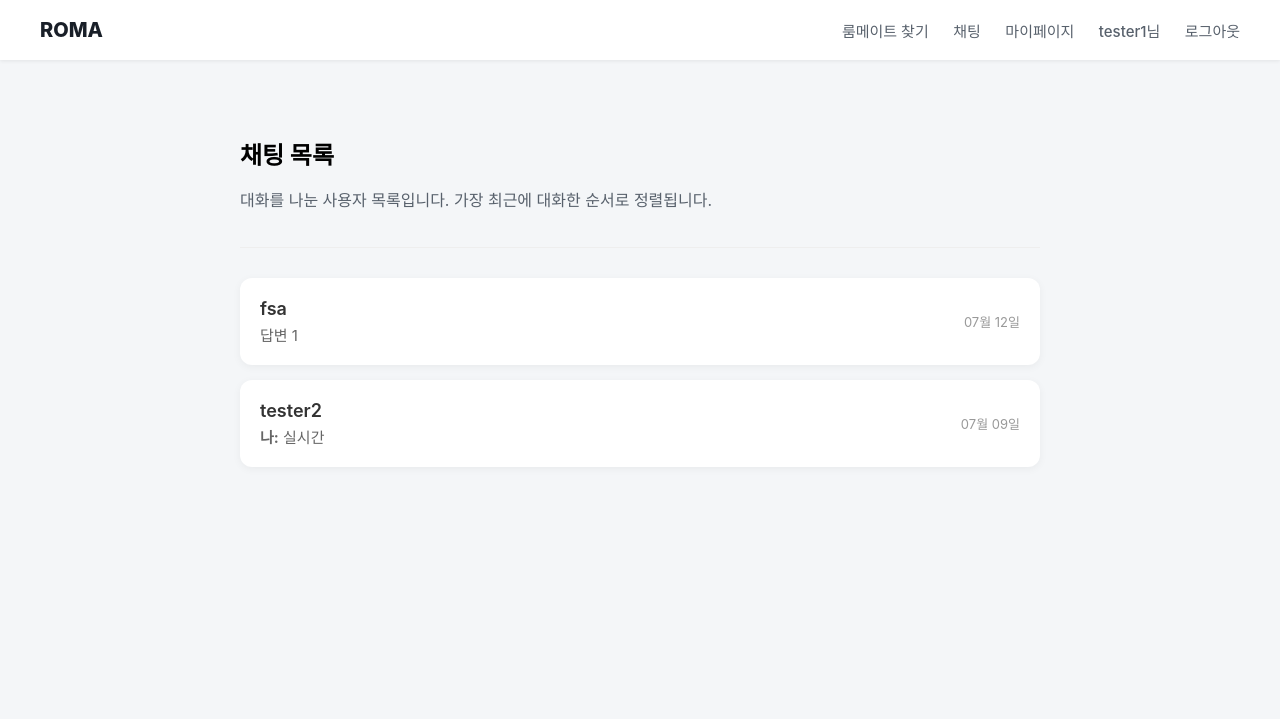
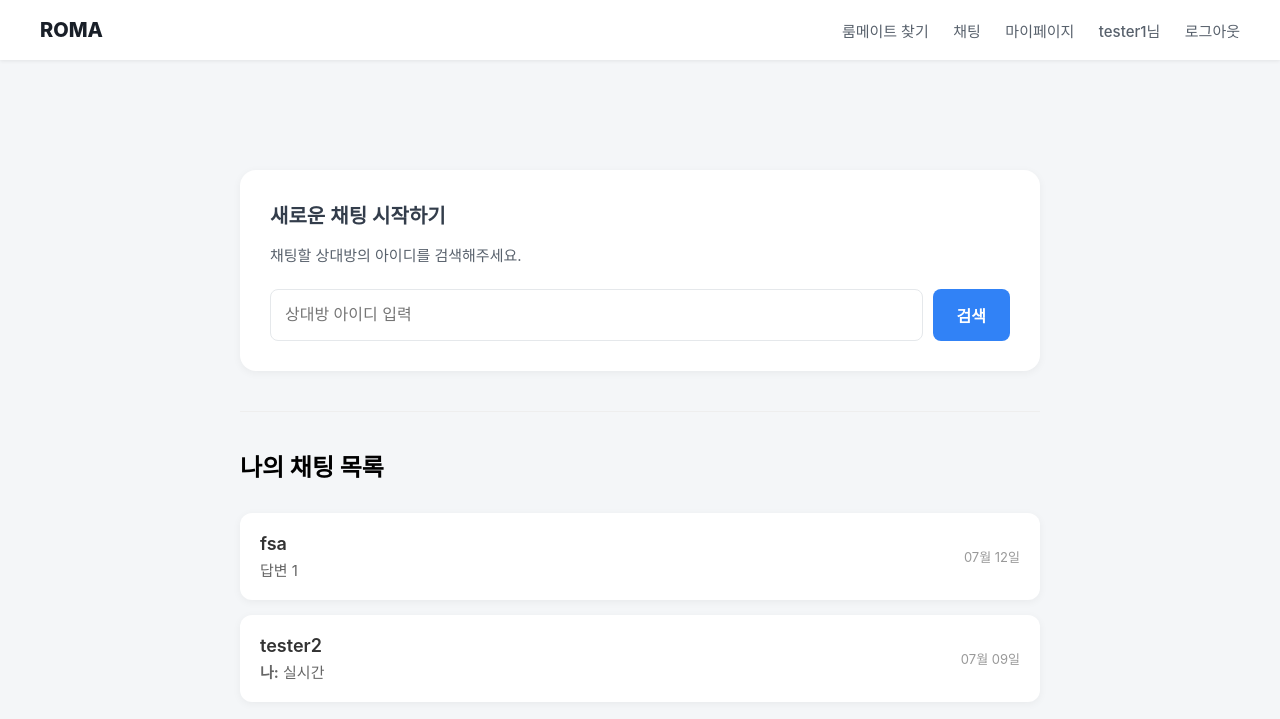
Before and after one commit to iamywl/ROMA, a Django app: page /chat/ in a window 1280 px wide. Shown: the top 719 px of the page. Run offline with Django 4.2, Linux system fonts and the light colour scheme; a user stored in the database is signed in; data comes from the database, SQL or seed files in the repository; both versions use the stored data as it was after the commit.

Commit message:
읽음 기능 구현완료

```diff
--- a/chat/templates/chat/list.html
+++ b/chat/templates/chat/list.html
@@ -3,27 +3,111 @@
 
 {% block content %}
 <style>
+/* --- 이 스타일 블록 전체가 중요합니다 --- */
 .chat-list-container { max-width: 800px; margin: 40px auto; padding: 20px; }
-.chat-list-header { margin-bottom: 30px; padding-bottom: 20px; border-bottom: 1px solid #eee; }
-.chat-list-header h1 { font-size: 24px; font-weight: 700; margin-bottom: 8px; }
-.chat-list-header p { font-size: 16px; color: #58616c; }
+
+/* 검색창 스타일 (이 부분이 복원되었습니다) */
+.user-search-container {
+    margin-bottom: 40px;
+    background-color: #fff;
+    padding: 30px;
+    border-radius: 16px;
+    box-shadow: 0 2px 8px rgba(0,0,0,.05);
+}
+.user-search-container h2 {
+    font-size: 20px;
+    font-weight: 600;
+    margin-top: 0;
+    margin-bottom: 8px;
+    color: #333d4b;
+}
+.user-search-container p {
+    font-size: 15px;
+    color: #58616c;
+    margin-bottom: 24px;
+}
+.search-form { display: flex; gap: 10px; }
+.search-form input[type="text"] {
+    flex-grow: 1;
+    padding: 14px;
+    border: 1px solid #e5e8eb;
+    border-radius: 8px;
+    font-size: 16px;
+}
+.search-form input[type="text"]:focus {
+    outline: none;
+    border-color: #3182f6;
+}
+.search-form button {
+    padding: 14px 24px;
+    border: none;
+    background-color: #3182f6;
+    color: #fff;
+    font-size: 16px;
+    font-weight: 600;
+    border-radius: 8px;
+    cursor: pointer;
+    transition: background-color 0.2s;
+}
+.search-form button:hover { background-color: #1b64da; }
+.alert-error {
+    color: #c7254e;
+    background-color: #f9f2f4;
+    border-color: #f5c6cb;
+    padding: 12px 16px;
+    margin-bottom: 16px;
+    border-radius: 8px;
+    font-size: 14px;
+    border: 1px solid transparent;
+}
+
+/* 채팅 목록 스타일 */
+.chat-list-header {
+    margin-bottom: 30px;
+    padding-top: 20px;
+    border-top: 1px solid #eee;
+}
+.chat-list-header h1 {
+    font-size: 24px;
+    font-weight: 700;
+    margin-bottom: 8px;
+}
 .chat-list-item { display: flex; align-items: center; padding: 20px; background-color: #fff; border-radius: 12px; margin-bottom: 15px; text-decoration: none; color: inherit; box-shadow: 0 2px 8px rgba(0,0,0,.05); transition: transform .2s, box-shadow .2s; }
 .chat-list-item:hover { transform: translateY(-3px); box-shadow: 0 4px 12px rgba(0,0,0,.1); }
 .chat-list-item .info { flex-grow: 1; }
 .chat-list-item .username { font-size: 18px; font-weight: 600; color: #333; }
 .chat-list-item .last-message { font-size: 15px; color: #666; margin-top: 5px; white-space: nowrap; overflow: hidden; text-overflow: ellipsis; max-width: 500px; }
-.chat-list-item .timestamp { font-size: 13px; color: #999; margin-left: auto; white-space: nowrap; }
+.chat-list-item .timestamp { font-size: 13px; color: #999; margin-left: 15px; white-space: nowrap; }
+.unread-dot { width: 8px; height: 8px; background-color: #3182f6; border-radius: 50%; margin-left: auto; }
+.chat-list-item.unread .username, .chat-list-item.unread .last-message { font-weight: 700; color: #191f28; }
 .no-chats { text-align: center; padding: 50px; color: #888; }
 </style>
 
 <div class="chat-list-container">
+
+    <div class="user-search-container">
+        <h2>새로운 채팅 시작하기</h2>
+        <p>채팅할 상대방의 아이디를 검색해주세요.</p>
+
+        {% if messages %}
+            {% for message in messages %}
+                <div class="alert-error">{{ message }}</div>
+            {% endfor %}
+        {% endif %}
+
+        <form action="{% url 'chat:search_user' %}" method="post" class="search-form">
+            {% csrf_token %}
+            <input type="text" name="username" placeholder="상대방 아이디 입력" required>
+            <button type="submit">검색</button>
+        </form>
+    </div>
+
     <div class="chat-list-header">
-        <h1>채팅 목록</h1>
-        <p>대화를 나눈 사용자 목록입니다. 가장 최근에 대화한 순서로 정렬됩니다.</p>
+        <h1>나의 채팅 목록</h1>
     </div>
 
     {% for item in chat_list %}
-        <a href="{% url 'chat:chat_room' item.other_user.pk %}" class="chat-list-item">
+        <a href="{% url 'chat:chat_room' item.other_user.pk %}" class="chat-list-item {% if item.has_unread %}unread{% endif %}">
             <div class="info">
                 <div class="username">{{ item.other_user.username }}</div>
                 {% if item.last_message %}
@@ -35,13 +119,15 @@
                 {% endif %}
             </div>
             {% if item.last_message %}
-            <div class="timestamp">{{ item.last_message.timestamp|date:"m월 d일" }}</div>
+                <div class="timestamp">{{ item.last_message.timestamp|date:"m월 d일" }}</div>
+            {% endif %}
+            {% if item.has_unread %}
+                <div class="unread-dot"></div>
             {% endif %}
         </a>
     {% empty %}
         <div class="no-chats">
             <p>아직 진행중인 채팅이 없습니다.</p>
-            <p>홈 화면의 검색 기능을 통해 새로운 채팅을 시작해보세요!</p>
         </div>
     {% endfor %}
 </div>
--- a/chat/views.py
+++ b/chat/views.py
@@ -6,35 +6,27 @@ from django.contrib import messages
 from django.urls import reverse
 from .models import ChatRoom, ChatMessage
 
+# chat/views.py 의 chat_list 함수
 @login_required
 def chat_list(request):
-    # 현재 유저가 참여하고 있는 모든 채팅방을 가져옴
     chat_rooms = request.user.chat_rooms.all()
-
-    # 각 채팅방에 대한 상대방 정보와 마지막 메시지를 담을 리스트
     rooms_with_details = []
     for room in chat_rooms:
-        # 상대방 유저 찾기
         other_participant = room.participants.exclude(pk=request.user.pk).first()
-        # 마지막 메시지 찾기
         last_message = room.messages.order_by('-timestamp').first()
+
+        # --- 안 읽은 메시지 확인 로직 추가 ---
+        has_unread = room.messages.filter(is_read=False).exclude(sender=request.user).exists()
 
         if other_participant:
             rooms_with_details.append({
                 'room': room,
                 'other_user': other_participant,
                 'last_message': last_message,
+                'has_unread': has_unread, # 컨텍스트에 추가
             })
-
-    # 마지막 메시지 시간을 기준으로 내림차순 정렬
-    rooms_with_details.sort(
-        key=lambda x: x['last_message'].timestamp if x['last_message'] else x['room'].created_at,
-        reverse=True
-    )
-
-    context = {
-        'chat_list': rooms_with_details
-    }
+    rooms_with_details.sort(key=lambda x: x['last_message'].timestamp if x['last_message'] else x['room'].created_at, reverse=True)
+    context = {'chat_list': rooms_with_details}
     return render(request, 'chat/list.html', context)
 
 @login_required
--- a/init_roma/templates/init_roma/home_page.html
+++ b/init_roma/templates/init_roma/home_page.html
@@ -5,7 +5,7 @@
 <div class="main-container">
     <div class="welcome-header">
         <h1>안녕하세요, {{ user.username }}님!</h1>
-        <p>프로젝트 ROMA에 오신 것을 환영합니다.</p>
+        <p>ROMA에서 최고의 룸메이트를 만나보세요.</p>
     </div>
 
     <!-- 카드 메뉴들을 실제 기능으로 연결하고, 불필요한 검색창은 제거합니다. -->
```
Also changed, not shown: chat/consumers.py (+33 -8 lines), chat/templates/chat/room.html (+35 -12 lines), db.sqlite3.
